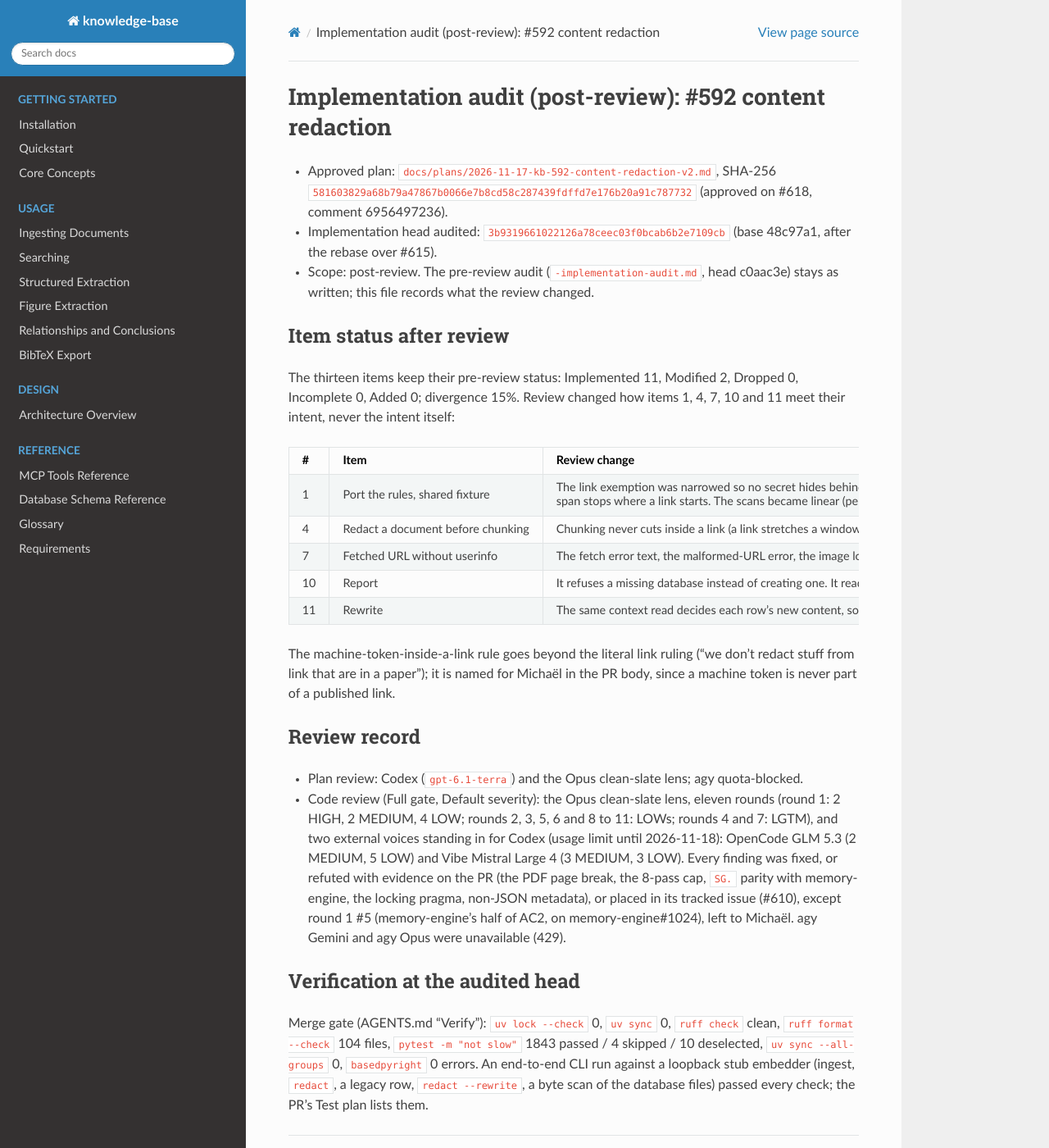
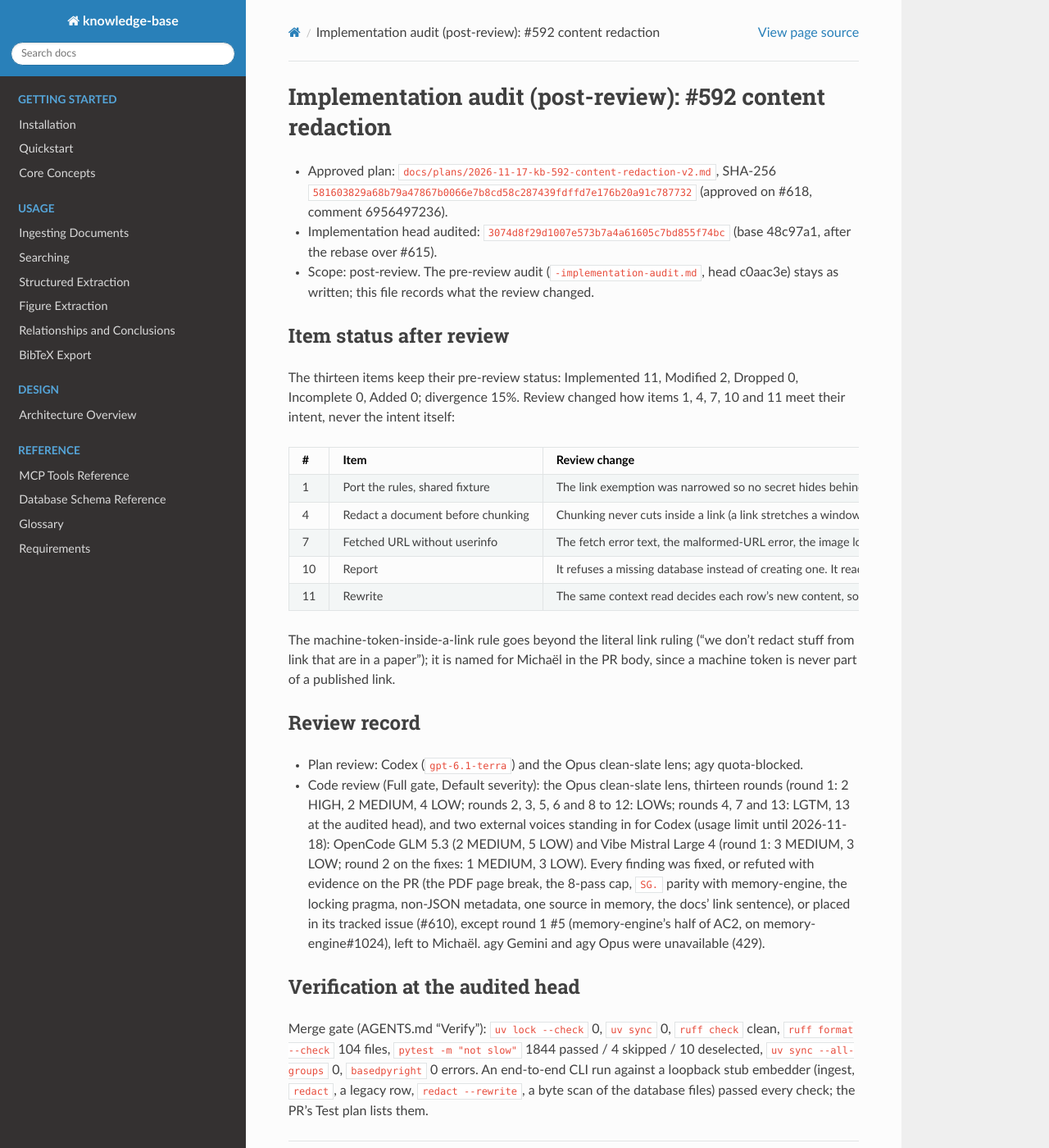
Before and after one commit to dutiona/knowledge-base, a Sphinx documentation site: the page built from docs/plans/2026-11-17-kb-592-content-redaction-v2-final-audit.md, in a window 1280 px wide and 1400 px high. Shown: the whole window at 82% size. Built offline with Sphinx 7.4.7 and the Read the Docs theme 3.1.0, drawn with Linux system fonts in a browser that asks for light colours.

Commit message:
docs(plans): bind the post-review audit to the converged head
Round 13 and Vibe's second round changed item 10 again.

```diff
--- a/docs/plans/2026-11-17-kb-592-content-redaction-v2-final-audit.md
+++ b/docs/plans/2026-11-17-kb-592-content-redaction-v2-final-audit.md
@@ -2,7 +2,7 @@
 
 - Approved plan: `docs/plans/2026-11-17-kb-592-content-redaction-v2.md`, SHA-256
   `581603829a68b79a47867b0066e7b8cd58c287439fdffd7e176b20a91c787732` (approved on #618, comment 6956497236).
-- Implementation head audited: `3b9319661022126a78ceec03f0bcab6b2e7109cb` (base 48c97a1, after the rebase over #615).
+- Implementation head audited: `3074d8f29d1007e573b7a4a61605c7bd855f74bc` (base 48c97a1, after the rebase over #615).
 - Scope: post-review. The pre-review audit (`-implementation-audit.md`, head c0aac3e) stays as written; this file
   records what the review changed.
 
@@ -16,7 +16,7 @@ divergence 15%. Review changed how items 1, 4, 7, 10 and 11 meet their intent, n
 | 1 | Port the rules, shared fixture | The link exemption was narrowed so no secret hides behind it: a link's userinfo is excluded from the link span (every rule still reads it), a machine token is redacted inside a link, and a `-----BEGIN` span stops where a link starts. The scans became linear (pending spans merged on flush, bisect overlap checks, the context-word tail length-checked). The fixture grew to 99 cases; its SHA-256 is now `adc8e496cef3e495fbc57c1c9f9133d8e17553d02cffb710b454103bb69bf7e9`, outputs still from the patched Rust oracle. |
 | 4 | Redact a document before chunking | Chunking never cuts inside a link (a link stretches a window at most to four windows), and every stored chunk, and every piece the #615 input-limit split makes, is scrubbed again so it is a fixpoint. File ingest now scrubs before that split, so its stored-chunk lookup and token count see the stored text. The split moves a cut out of a link; only a link that alone counts more than the limit, or one over 4,000 characters, is still cut, as the usage docs say. |
 | 7 | Fetched URL without userinfo | The fetch error text, the malformed-URL error, the image log lines, a failed image download's and a failed browser render's log lines (the subprocess error repeats its argv) and the HTML-parse warning name the URL without its userinfo. |
-| 10 | Report | It refuses a missing database instead of creating one. It reads each legacy row between the windows that overlap it as the old 1000/200 chunker's did, paired per revision and read in every revision's context (bounded at 64 pairs, then one side at a time), so a fragment the old chunker cut is found. It reads chunks and folder summaries; the other tables are #610's, as the docs say. Its plan streams rows instead of loading the table. |
+| 10 | Report | It refuses a missing database instead of creating one. It reads each legacy row between the windows that overlap it as the old 1000/200 chunker's did, paired per revision by their detected overlap (at least 100 characters, so windows stored stripped pair too) and read in every revision's context (bounded at 64 pairs, then one side at a time), so a fragment the old chunker cut is found; input-limit pieces cut before this release, and PDF windows an image-reference rewrite changed across the cut, are read alone, as the docs say. It reads chunks and folder summaries; the other tables are #610's, as the docs say. Its plan streams rows instead of loading the table. |
 | 11 | Rewrite | The same context read decides each row's new content, so a fragment is redacted with the rest of its secret. |
 
 The machine-token-inside-a-link rule goes beyond the literal link ruling ("we don't redact stuff from link that are
@@ -25,17 +25,17 @@ in a paper"); it is named for Michaël in the PR body, since a machine token is
 ## Review record
 
 - Plan review: Codex (`gpt-6.1-terra`) and the Opus clean-slate lens; agy quota-blocked.
-- Code review (Full gate, Default severity): the Opus clean-slate lens, eleven rounds (round 1: 2 HIGH, 2 MEDIUM,
-  4 LOW; rounds 2, 3, 5, 6 and 8 to 11: LOWs; rounds 4 and 7: LGTM), and two external voices standing in for Codex
-  (usage limit until 2026-11-18): OpenCode GLM 5.3 (2 MEDIUM, 5 LOW) and Vibe Mistral Large 4 (3 MEDIUM, 3 LOW).
+- Code review (Full gate, Default severity): the Opus clean-slate lens, thirteen rounds (round 1: 2 HIGH, 2 MEDIUM,
+  4 LOW; rounds 2, 3, 5, 6 and 8 to 12: LOWs; rounds 4, 7 and 13: LGTM, 13 at the audited head), and two external voices standing in for Codex
+  (usage limit until 2026-11-18): OpenCode GLM 5.3 (2 MEDIUM, 5 LOW) and Vibe Mistral Large 4 (round 1: 3 MEDIUM, 3 LOW; round 2 on the fixes: 1 MEDIUM, 3 LOW).
   Every finding was fixed, or refuted with evidence on the PR (the PDF page break, the 8-pass cap, `SG.` parity with
-  memory-engine, the locking pragma, non-JSON metadata), or placed in its tracked issue (#610), except round 1 #5
+  memory-engine, the locking pragma, non-JSON metadata, one source in memory, the docs' link sentence), or placed in its tracked issue (#610), except round 1 #5
   (memory-engine's half of AC2, on memory-engine#1024), left to Michaël. agy Gemini and agy Opus were unavailable
   (429).
 
 ## Verification at the audited head
 
 Merge gate (AGENTS.md "Verify"): `uv lock --check` 0, `uv sync` 0, `ruff check` clean, `ruff format --check` 104
-files, `pytest -m "not slow"` 1843 passed / 4 skipped / 10 deselected, `uv sync --all-groups` 0, `basedpyright` 0
+files, `pytest -m "not slow"` 1844 passed / 4 skipped / 10 deselected, `uv sync --all-groups` 0, `basedpyright` 0
 errors. An end-to-end CLI run against a loopback stub embedder (ingest, `redact`, a legacy row, `redact --rewrite`,
 a byte scan of the database files) passed every check; the PR's Test plan lists them.
```
